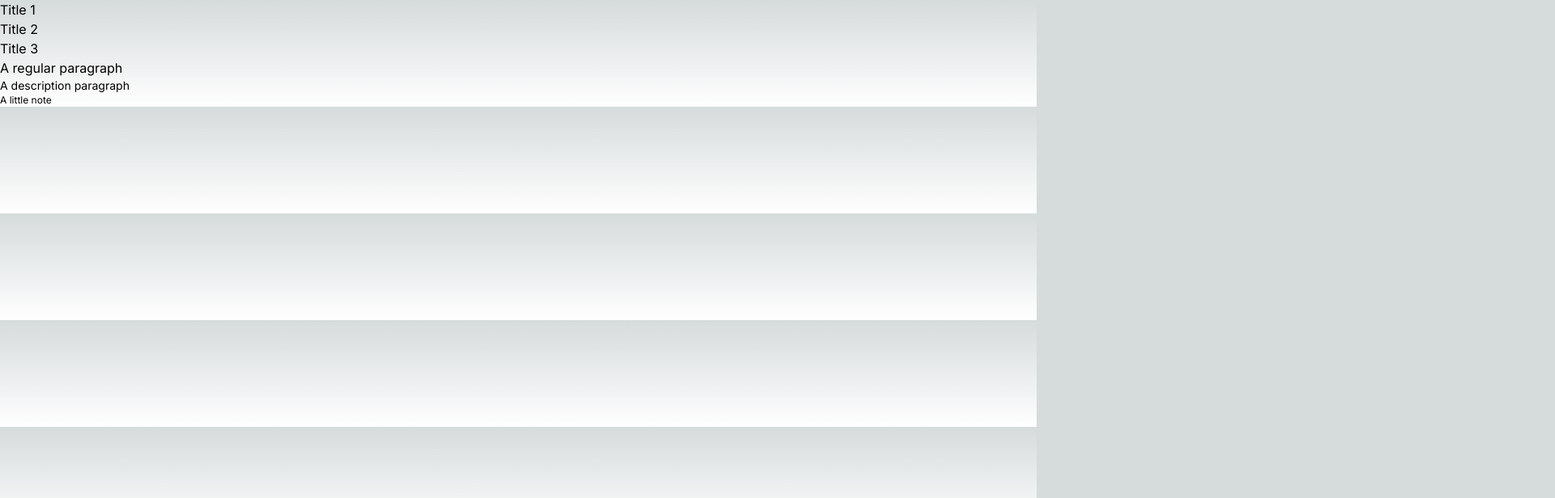
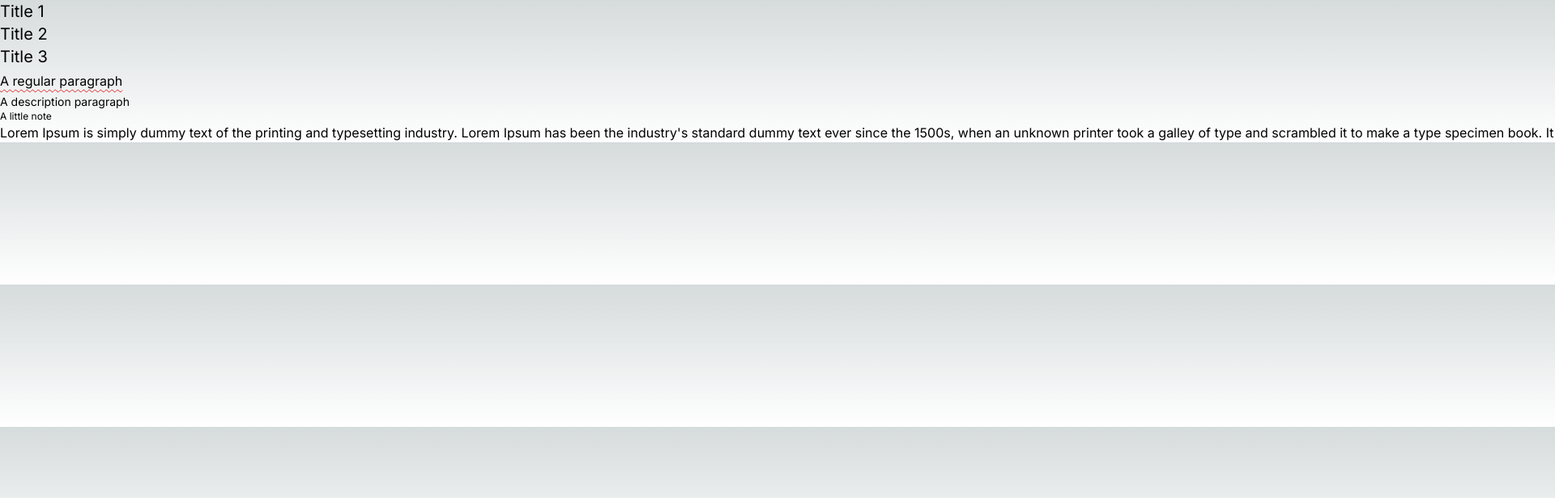
Before and after one commit to markuscorvinus/tailwind-css, a Next.js app: page / in a window 1280 px wide. Shown: the top 616 px of the page at 81% size, 1920 px wide, since content can reach past the window. Built offline with nearby package versions, Linux system fonts and the light colour scheme.

Commit message:
Typography complete

```diff
--- a/app/globals.css
+++ b/app/globals.css
@@ -1,3 +1,5 @@
+@import url('https://fonts.googleapis.com/css2?family=Inter:wght@200;300;400;800&display=swap');
+
 @tailwind base;
 @tailwind components;
 @tailwind utilities;
@@ -25,3 +27,10 @@ body {
     )
     rgb(var(--background-start-rgb));
 }
+
+@layer base {
+  html {
+    @apply text-white;
+    font-family: 'Inter', sans-serif;
+  }
+}
--- a/app/page.tsx
+++ b/app/page.tsx
@@ -2,13 +2,14 @@ import Image from 'next/image'
 
 export default function Home() {
   return (
-    <div>
-      <h1>Title 1</h1>
-      <h2>Title 2</h2>
-      <h3>Title 3</h3>
-      <p className='text-base'>A regular paragraph</p>
+    <div className='whitespace-nowrap'>
+      <h1 className='text-xl itali'>Title 1</h1>
+      <h2 className='text-xl'>Title 2</h2>
+      <h3 className='text-xl'>Title 3</h3>
+      <p className='text-base leading-loose underline decoration-red-600 decoration-wavy decoration-1 underline-offset-4'>A regular paragraph</p>
       <p className='text-sm'>A description paragraph</p>
       <p className='note text-xs'>A little note</p>
+      <p className=''>Lorem Ipsum is simply dummy text of the printing and typesetting industry. Lorem Ipsum has been the industry's standard dummy text ever since the 1500s, when an unknown printer took a galley of type and scrambled it to make a type specimen book. It has survived not only five centuries, but also the leap into electronic typesetting, remaining essentially unchanged. It was popularised in the 1960s with the release of Letraset sheets containing Lorem Ipsum passages, and more recently with desktop publishing software like Aldus PageMaker including versions of Lorem Ipsum.</p>
     </div>
   )
 }
--- a/docker-compose.yaml
+++ b/docker-compose.yaml
@@ -8,7 +8,7 @@ services:
     ports:
       - '80:3000'
     volumes:
-      - ./app:/app/app
+      - ./:/app/
     environment:
        - REACT_APP_NAME=ImDev
        - CHOKIDAR_USEPOLLING=true
```
